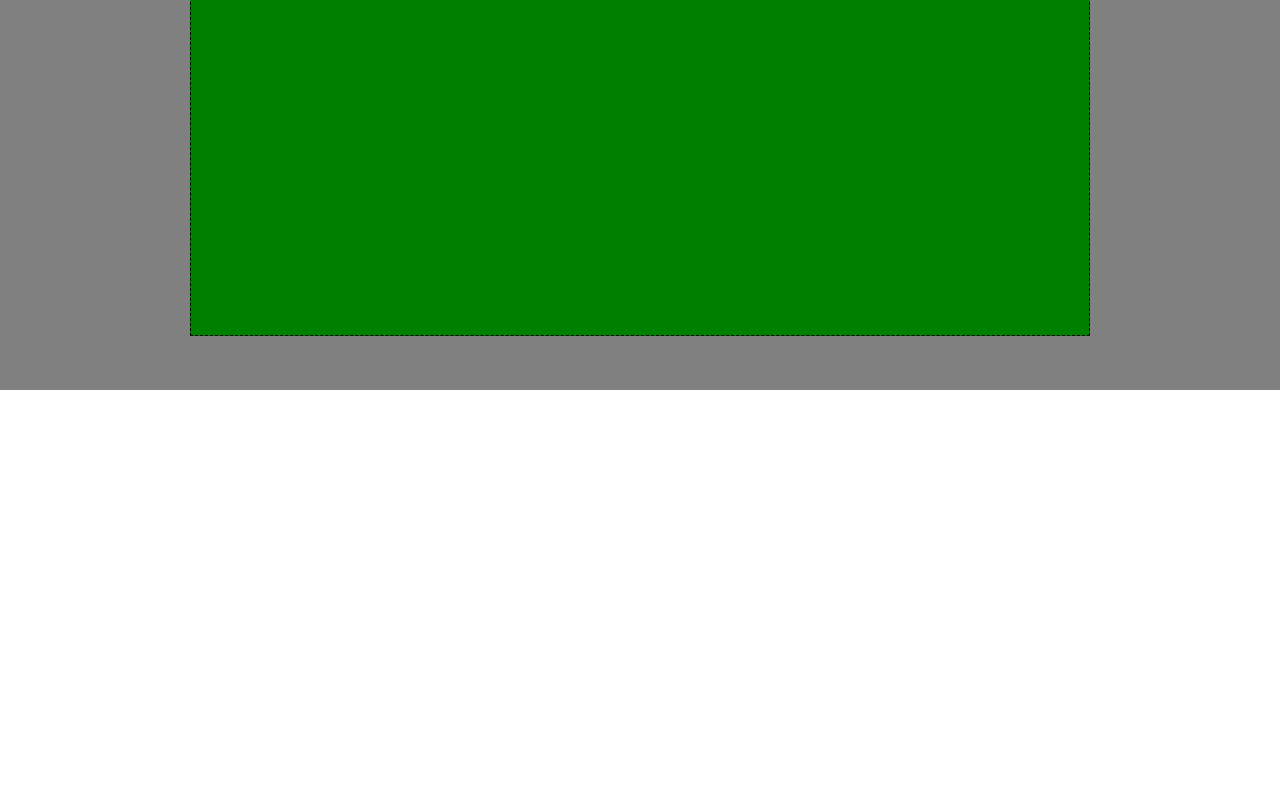
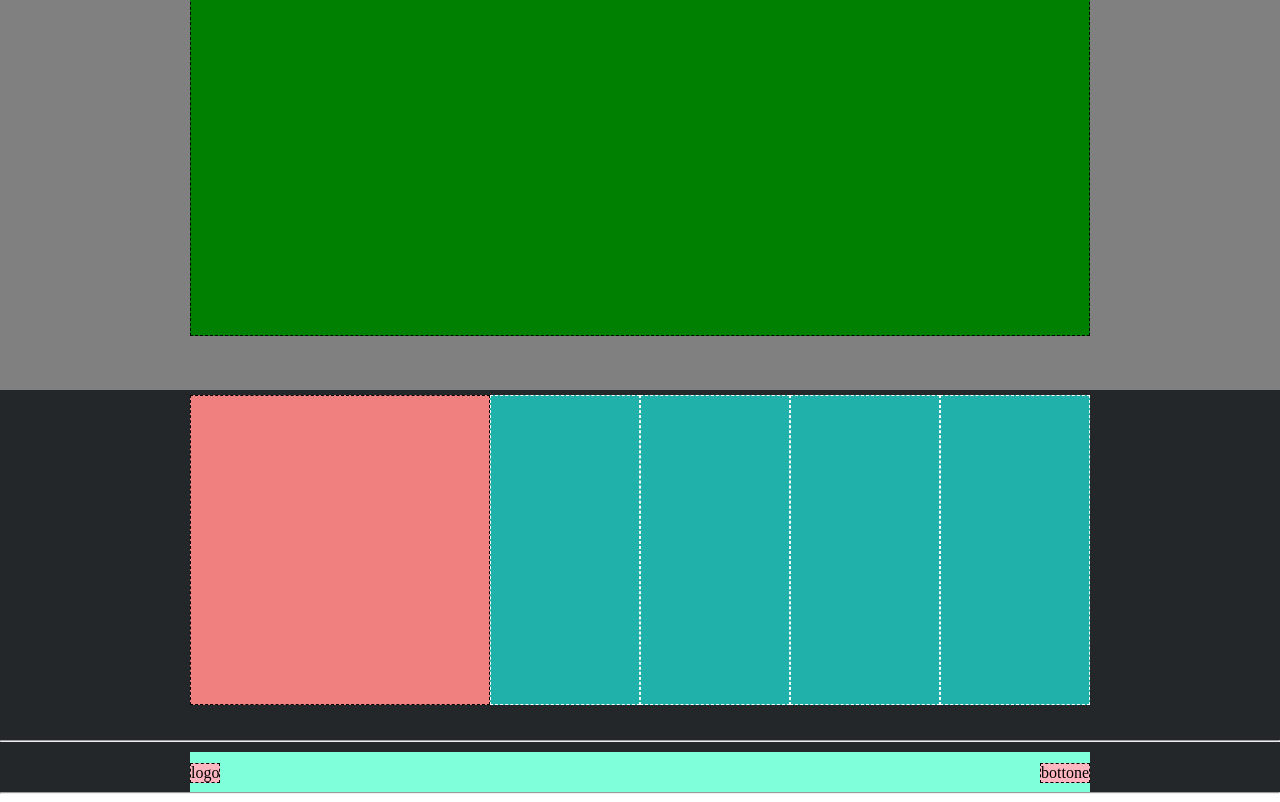
Before and after one commit to francescomeloni03/htmlcss-struttura-discord, a plain HTML site: page index.html in a window 1280 px wide. Shown: the part 1485-2287 px from the top of the page. Before the commit the page ends 1875 px from the top, so only its background shows below. Drawn offline with Linux system fonts and the light colour scheme.

Commit message:
footer + ultimi dettagli

```diff
--- a/css/main.css
+++ b/css/main.css
@@ -82,7 +82,7 @@ header{
 .rett1{
     width: 600px;
     min-height: 250px;
-    background-color: blue;
+    background-color:#1e90ff;
     border: 1px dashed black;
 
 
@@ -131,3 +131,99 @@ header{
     border: 1px dashed black;
     margin: auto;
 }
+
+
+.boxfooter{
+    min-height: 350px;
+    background-color: #23272a;
+
+}
+
+.flexcontainer4{
+    display: flex;
+    flex-direction: row;
+    justify-content: center;
+    padding: 5px;
+
+}
+
+
+.boxfooter1{
+    width: 300px;
+    min-height: 310px;
+    background-color: #f08080;
+    border: 1px dashed black;
+}
+
+.boxfooter2{
+    width: 150px;
+    min-height:  310px;
+    background-color: #20b2aa;
+    border: 1px dashed white;
+}
+.boxfooter3{
+    width: 150px;
+    min-height:  310px;
+    background-color: #20b2aa;
+    border: 1px dashed white;
+}
+.boxfooter4{
+    width: 150px;
+    min-height:  310px;
+    background-color: #20b2aa;
+    border: 1px dashed white;
+}
+.boxfooter5{
+    width: 150px;
+    min-height:  310px;
+    background-color: #20b2aa;
+    border: 1px dashed white;
+}
+
+
+.boxfooter6{
+    height: 50px;
+    background-color: #23272a;
+}
+
+.boxsecondario{
+    width: 900px;
+    min-height: 40px;
+    background-color: #7fffda;
+    margin: auto;
+
+}
+
+.flexcontainer5{
+    display: flex;
+    flex-direction: row;
+    justify-content: center;
+    padding: 10px;
+}
+
+
+.flexcontainer6{
+    display: flex;
+    flex-direction: row;
+    justify-content: space-between;
+    align-items: center;
+
+}
+
+
+.logo{
+    min-width: 20px;
+    background-color: #ffb6c1;
+    margin-top: 11px;
+    border: 1px dashed black;
+
+}
+
+
+.bottone{
+    min-width: 30px;
+    background-color: #ffb6c1;
+    margin-top: 11px;
+    border: 1px dashed black;
+
+}
--- a/index.html
+++ b/index.html
@@ -59,6 +59,44 @@
             <div class="rettverde"></div>
         </div>
 
+        <footer>
+            <div class="boxfooter">
+                <div class="flexcontainer4">
+                    <div class="boxfooter1"></div>
+                    <div class="boxfooter2"></div>
+                    <div class="boxfooter3"></div>
+                    <div class="boxfooter4"></div>
+                    <div class="boxfooter5"></div>
+                </div>
+            </div>
+            <hr>
+            <div class="boxfooter6">
+                <div class="flexcontainer5">
+                <div class="boxsecondario">
+
+                    <div class="flexcontainer6">
+
+                    <div class="logo">logo</div>
+                    <div class="bottone">bottone</div>
+
+                    </div>
+
+
+
+
+                </div>
+                </div>
+
+
+
+
+
+
+
+            </div>
+            <hr>
+        </footer>
+
 
 
 
```
